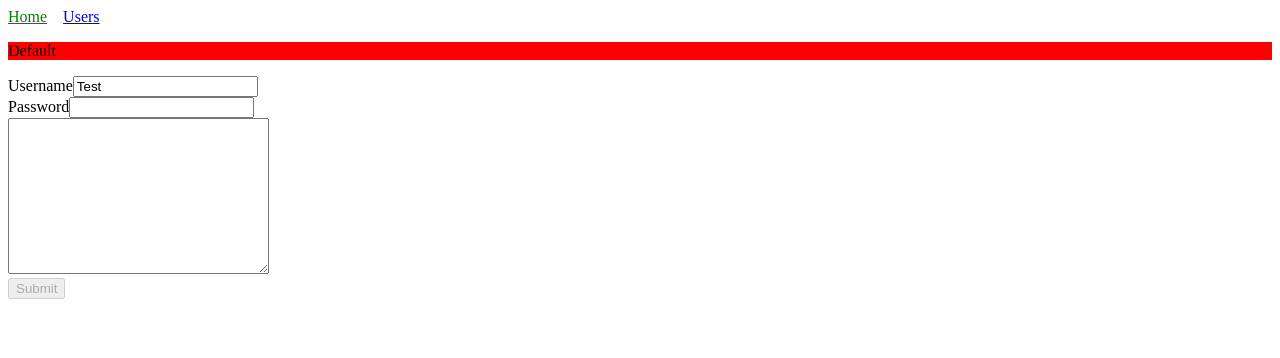
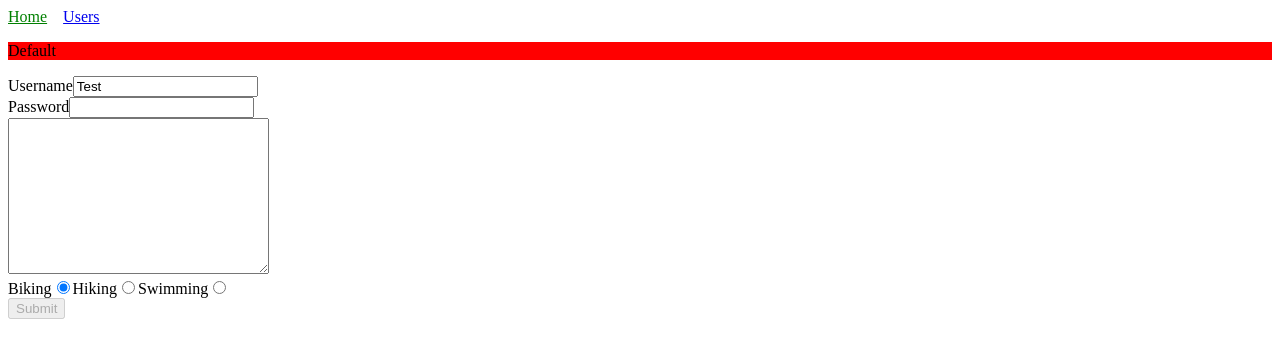
Before and after one commit to sean-xiao-zhao7/angular-directives-test, an Angular app: page /#/ in a window 1280 px wide. Shown: the top 358 px of the page. Built offline with nearby package versions, Linux system fonts and the light colour scheme.

Commit message:
Add radio

```diff
--- a/src/app/components/home/home.component.html
+++ b/src/app/components/home/home.component.html
@@ -43,6 +43,18 @@
       ></textarea>
       <p *ngIf="description">{{ description }}</p>
     </div>
+    <div>
+      <span *ngFor="let hobby of hobbies">
+        <label for="hobby">{{ hobby }}</label>
+        <input
+          type="radio"
+          name="hobby"
+          [value]="hobby"
+          required
+          ngModel="Biking"
+        />
+      </span>
+    </div>
     <button type="submit" [disabled]="!form.valid">Submit</button>
   </form>
 </div>
--- a/src/app/components/home/home.component.ts
+++ b/src/app/components/home/home.component.ts
@@ -12,8 +12,11 @@ export class HomeComponent implements OnInit, OnDestroy {
   title = 'Home';
   myObsSub: any;
   @ViewChild('form') myForm!: NgForm;
+
+  // field values
   defaultUsername: string = 'Test';
   description: string = '';
+  hobbies: string[] = ['Biking', 'Hiking', 'Swimming'];
 
   ngOnInit(): void {
     const myObs = Observable.create((observer: any) => {
```
